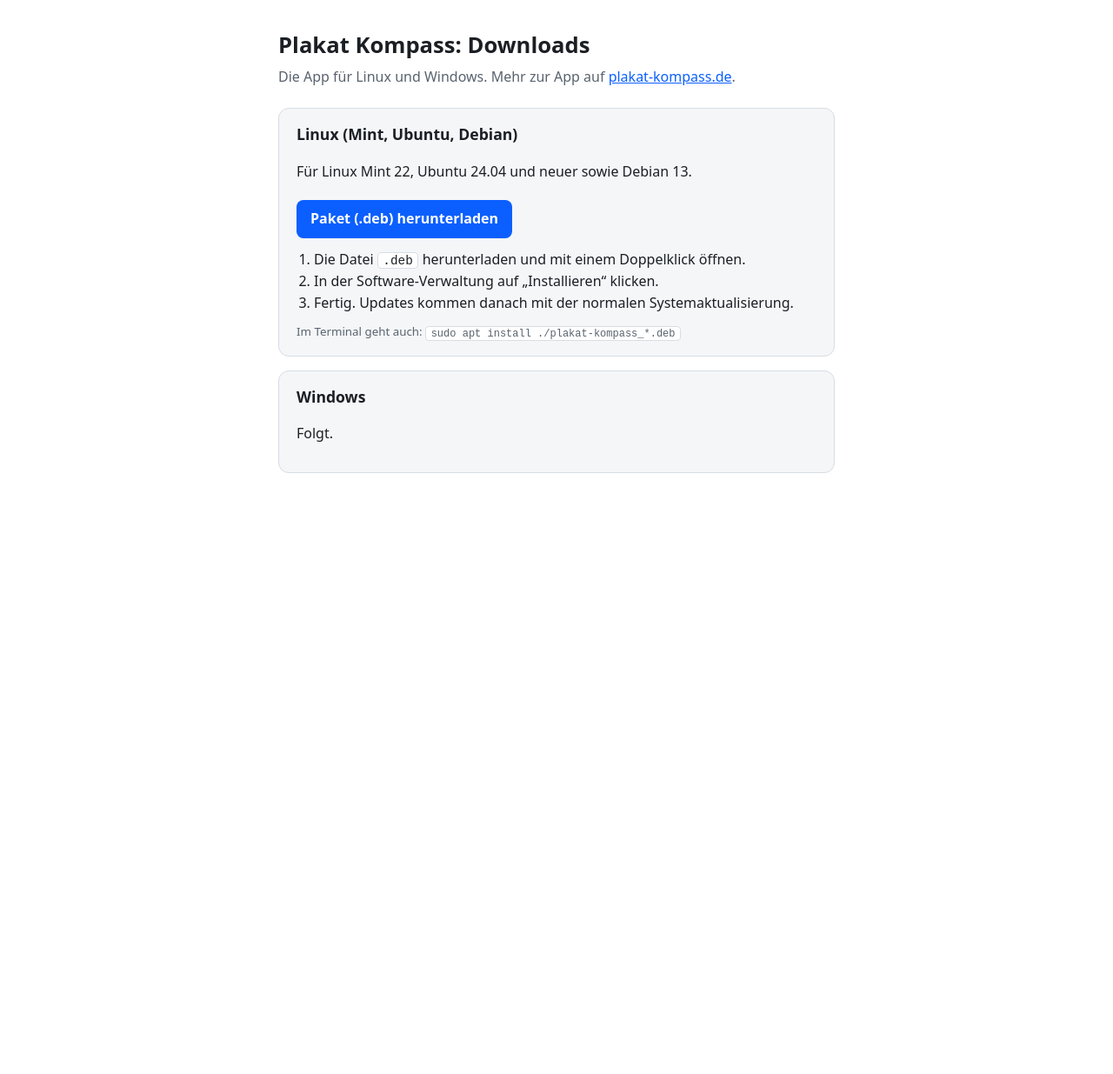
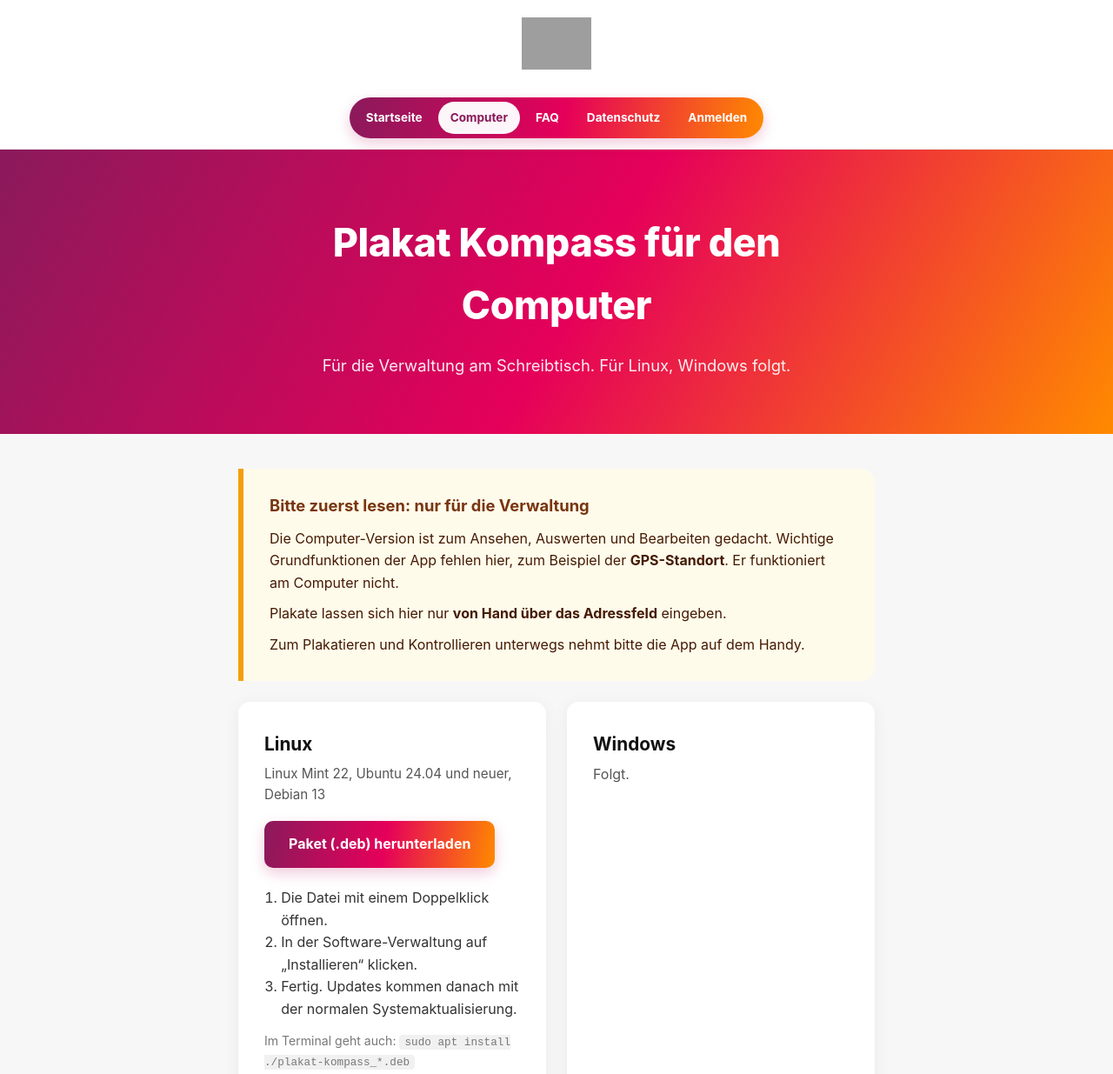
Before and after one commit to Parteicoder/plakat-kompass-releases, a plain HTML site: page index.html in a window 1280 px wide. Shown: the top 1235 px of the page at 87% size. Before the commit the page ends 800 px from the top, so only its background shows below. Drawn offline with Linux system fonts and the light colour scheme; grey boxes are pictures that could not be loaded.

Commit message:
Download-Seite im Look der Landingpage, Hinweis nur für die Verwaltung
Co-Authored-By: Claude Sonnet 5.5 <noreply@anthropic.com>
Claude-Session: https://claude.ai/code/session_017cA3LXAFGEG4SZfPj9N5zE

```diff
--- a/index.html
+++ b/index.html
@@ -1,48 +1,87 @@
-<!doctype html>
+<!DOCTYPE html>
 <html lang="de">
 <head>
-<meta charset="utf-8">
-<meta name="viewport" content="width=device-width, initial-scale=1">
-<title>Plakat Kompass: Downloads</title>
+<meta charset="UTF-8">
+<meta name="viewport" content="width=device-width, initial-scale=1.0">
+<title>Downloads für den Computer | Plakat Kompass</title>
+<meta name="description" content="Plakat Kompass für Linux und Windows: für die Verwaltung am Schreibtisch, nicht zum Plakatieren unterwegs.">
 <meta name="robots" content="noindex">
+<link rel="icon" type="image/png" href="https://plakat-kompass.de/favicon.png">
 <style>
-  :root { --bg:#fff; --fg:#1b1f24; --muted:#59636e; --card:#f4f6f8; --line:#d8dde3; --accent:#0b5fff; }
-  @media (prefers-color-scheme: dark) { :root { --bg:#12151a; --fg:#e8ebef; --muted:#9aa5b1; --card:#1b2027; --line:#2d343d; --accent:#6ea0ff; } }
-  body { margin:0; background:var(--bg); color:var(--fg); font:16px/1.55 system-ui, sans-serif; }
-  main { max-width:40rem; margin:0 auto; padding:2rem 1rem 3rem; }
-  h1 { font-size:1.6rem; margin:0 0 .25rem; }
-  .sub { color:var(--muted); margin:0 0 1.5rem; }
-  section { background:var(--card); border:1px solid var(--line); border-radius:12px; padding:1rem 1.25rem; margin:0 0 1rem; }
-  h2 { font-size:1.1rem; margin:0 0 .5rem; }
-  ol { margin:.25rem 0 .5rem; padding-left:1.25rem; }
-  a { color:var(--accent); }
-  .btn { display:inline-block; margin:.25rem 0 .5rem; padding:.6rem 1rem; border-radius:8px; background:var(--accent); color:#fff; text-decoration:none; font-weight:600; }
-  @media (prefers-color-scheme: dark) { .btn { color:#0b1220; } }
-  code { background:var(--bg); border:1px solid var(--line); border-radius:4px; padding:.05rem .35rem; font-size:.9em; }
-  small { color:var(--muted); }
+  * { box-sizing: border-box; }
+  body { margin: 0; font-family: -apple-system, BlinkMacSystemFont, "Segoe UI", Roboto, Helvetica, Arial, sans-serif; background: #f7f7f7; color: #1a1a1a; line-height: 1.6; }
+  a { color: #e11d48; }
+  a:hover { color: #be123c; }
+  code { background: #f1f1f1; border-radius: 4px; padding: 1px 6px; font-size: 0.9em; }
+  .water-line { height: 4px; background-image: linear-gradient(90deg, #8a1a5b, #e5005a, #ff8a00, #8a1a5b); background-size: 900px 100%; background-repeat: repeat-x; animation: water-flow 10s linear infinite; }
+  @keyframes water-flow { from { background-position: 0 0; } to { background-position: 900px 0; } }
+  @media (prefers-reduced-motion: reduce) { .water-line { animation: none; } }
 </style>
 </head>
 <body>
+
+<div style="background: #ffffff; padding: 20px 16px 12px; text-align: center;">
+  <a href="https://plakat-kompass.de/"><img src="https://plakat-kompass.de/header.png" alt="Plakat Kompass" width="160" height="60" style="height: 60px; width: auto;"></a>
+</div>
+
+<div style="position: sticky; top: 0; z-index: 20; background: #ffffff; border-bottom: 1px solid #eee;">
+  <div style="max-width: 1080px; margin: 0 auto; padding: 12px 16px; display: flex; align-items: center; justify-content: center; flex-wrap: wrap; gap: 12px;">
+    <div style="display: flex; align-items: center; gap: 4px; flex-wrap: wrap; justify-content: center; background: linear-gradient(100deg, #8a1a5b 0%, #e5005a 52%, #ff8a00 100%); padding: 5px; border-radius: 999px; box-shadow: 0 6px 16px rgba(185,20,91,0.22);">
+      <a href="https://plakat-kompass.de/" style="padding: 8px 14px; color: #fff; border-radius: 999px; font-size: 0.85rem; font-weight: 700; text-decoration: none; white-space: nowrap;">Startseite</a>
+      <a href="#" style="padding: 8px 14px; color: #8a1a5b; background: rgba(255,255,255,0.96); border-radius: 999px; font-size: 0.85rem; font-weight: 700; text-decoration: none; white-space: nowrap;">Computer</a>
+      <a href="https://plakat-kompass.de/faq.html" style="padding: 8px 14px; color: #fff; border-radius: 999px; font-size: 0.85rem; font-weight: 700; text-decoration: none; white-space: nowrap;">FAQ</a>
+      <a href="https://plakat-kompass.de/datenschutz.html" style="padding: 8px 14px; color: #fff; border-radius: 999px; font-size: 0.85rem; font-weight: 700; text-decoration: none; white-space: nowrap;">Datenschutz</a>
+      <a href="https://app.plakat-kompass.de" title="Anmelden im Team-Dashboard (app.plakat-kompass.de)" style="padding: 8px 14px; color: #fff; border-radius: 999px; font-size: 0.85rem; font-weight: 700; text-decoration: none; white-space: nowrap;">Anmelden</a>
+    </div>
+  </div>
+</div>
+
 <main>
-  <h1>Plakat Kompass: Downloads</h1>
-  <p class="sub">Die App für Linux und Windows. Mehr zur App auf <a href="https://plakat-kompass.de">plakat-kompass.de</a>.</p>
+<div style="position: relative; overflow: hidden; background: linear-gradient(120deg, #8a1a5b 0%, #e5005a 52%, #ff8a00 100%);">
+  <div aria-hidden="true" style="position: absolute; right: -80px; top: -80px; width: 420px; height: 420px; opacity: 0.14; pointer-events: none; background-image: url('https://plakat-kompass.de/favicon.png'); background-size: contain; background-repeat: no-repeat; background-position: center;"></div>
+  <div style="max-width: 780px; margin: 0 auto; padding: 72px 24px 64px; text-align: center; position: relative;">
+    <h1 style="margin: 0 0 18px; font-size: clamp(2rem, 5vw, 2.8rem); color: #fff; font-weight: 800; letter-spacing: -0.01em;">Plakat Kompass für den Computer</h1>
+    <p style="margin: 0; color: rgba(255,255,255,0.92); font-size: 1.15rem; text-wrap: pretty;">Für die Verwaltung am Schreibtisch. Für Linux, Windows folgt.</p>
+  </div>
+</div>
 
-  <section>
-    <h2>Linux (Mint, Ubuntu, Debian)</h2>
-    <p>Für Linux Mint 22, Ubuntu 24.04 und neuer sowie Debian 13.</p>
-    <a class="btn" href="https://github.com/Parteicoder/plakat-kompass-releases/releases/latest">Paket (.deb) herunterladen</a>
-    <ol>
-      <li>Die Datei <code>.deb</code> herunterladen und mit einem Doppelklick öffnen.</li>
+<div style="max-width: 780px; margin: 0 auto; padding: 40px 24px 0;">
+  <div style="background: #fffbeb; border-left: 6px solid #f59e0b; border-radius: 0 16px 16px 0; padding: 28px 30px;">
+    <strong style="display: block; font-size: 1.15rem; color: #78350f; margin-bottom: 10px;">Bitte zuerst lesen: nur für die Verwaltung</strong>
+    <p style="margin: 0 0 10px; color: #451a03;">Die Computer-Version ist zum Ansehen, Auswerten und Bearbeiten gedacht. Wichtige Grundfunktionen der App fehlen hier, zum Beispiel der <strong>GPS-Standort</strong>. Er funktioniert am Computer nicht.</p>
+    <p style="margin: 0 0 10px; color: #451a03;">Plakate lassen sich hier nur <strong>von Hand über das Adressfeld</strong> eingeben.</p>
+    <p style="margin: 0; color: #451a03;">Zum Plakatieren und Kontrollieren unterwegs nehmt bitte die App auf dem Handy.</p>
+  </div>
+</div>
+
+<div style="max-width: 780px; margin: 0 auto; padding: 24px 24px 56px; display: grid; grid-template-columns: repeat(auto-fit, minmax(300px, 1fr)); gap: 24px;">
+  <div style="background: #fff; border-radius: 14px; padding: 32px 30px; box-shadow: 0 4px 20px rgba(0,0,0,0.06);">
+    <h2 style="margin: 0 0 6px; font-size: 1.3rem; color: #111;">Linux</h2>
+    <p style="margin: 0 0 18px; color: #555; font-size: 0.95rem;">Linux Mint 22, Ubuntu 24.04 und neuer, Debian 13</p>
+    <a href="https://github.com/Parteicoder/plakat-kompass-releases/releases/latest" style="display: inline-block; background: linear-gradient(100deg, #8a1a5b 0%, #e5005a 52%, #ff8a00 100%); color: #fff; padding: 14px 28px; border-radius: 10px; font-size: 1rem; font-weight: 700; text-decoration: none; box-shadow: 0 6px 16px rgba(185,20,91,0.22);">Paket (.deb) herunterladen</a>
+    <ol style="margin: 22px 0 12px; padding-left: 1.2rem; color: #333;">
+      <li>Die Datei mit einem Doppelklick öffnen.</li>
       <li>In der Software-Verwaltung auf „Installieren“ klicken.</li>
       <li>Fertig. Updates kommen danach mit der normalen Systemaktualisierung.</li>
     </ol>
-    <small>Im Terminal geht auch: <code>sudo apt install ./plakat-kompass_*.deb</code></small>
-  </section>
+    <p style="margin: 0; color: #777; font-size: 0.88rem;">Im Terminal geht auch: <code>sudo apt install ./plakat-kompass_*.deb</code></p>
+  </div>
+  <div style="background: #fff; border-radius: 14px; padding: 32px 30px; box-shadow: 0 4px 20px rgba(0,0,0,0.06);">
+    <h2 style="margin: 0 0 6px; font-size: 1.3rem; color: #111;">Windows</h2>
+    <p style="margin: 0; color: #555;">Folgt.</p>
+  </div>
+</div>
+</main>
 
-  <section>
-    <h2>Windows</h2>
-    <p>Folgt.</p>
-  </section>
-</main>
+<div style="background: #fff; border-top: 1px solid #eee;">
+  <div class="water-line"></div>
+  <div style="max-width: 1080px; margin: 0 auto; padding: 18px 24px; display: flex; justify-content: center; flex-wrap: wrap; gap: 8px 24px; font-size: 0.9rem;">
+    <a href="https://plakat-kompass.de/" style="text-decoration: none; font-weight: 600;">Startseite</a>
+    <a href="https://plakat-kompass.de/faq.html" style="text-decoration: none; font-weight: 600;">Häufige Fragen</a>
+    <a href="https://plakat-kompass.de/datenschutz.html" style="text-decoration: none; font-weight: 600;">Datenschutz</a>
+    <a href="https://plakat-kompass.de/impressum.html" rel="nofollow" style="text-decoration: none; color: #777;">Impressum</a>
+  </div>
+</div>
+
 </body>
 </html>
```
